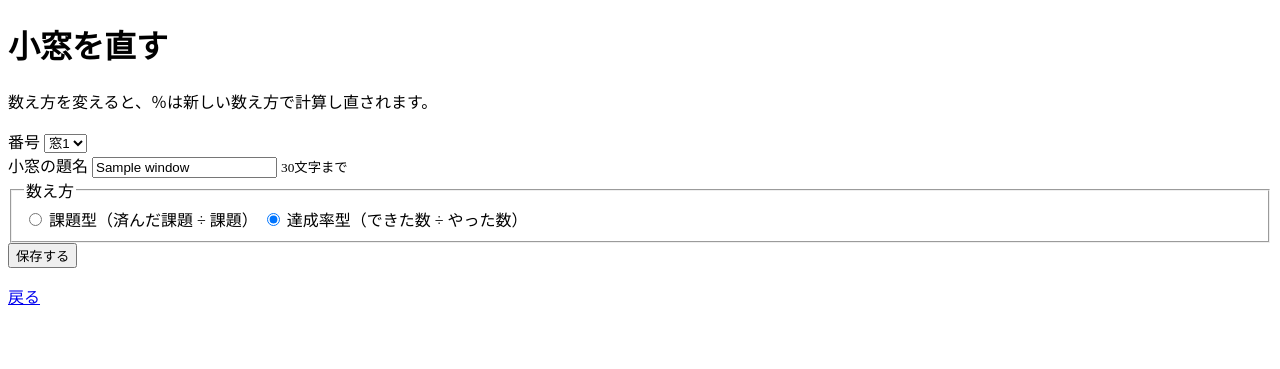
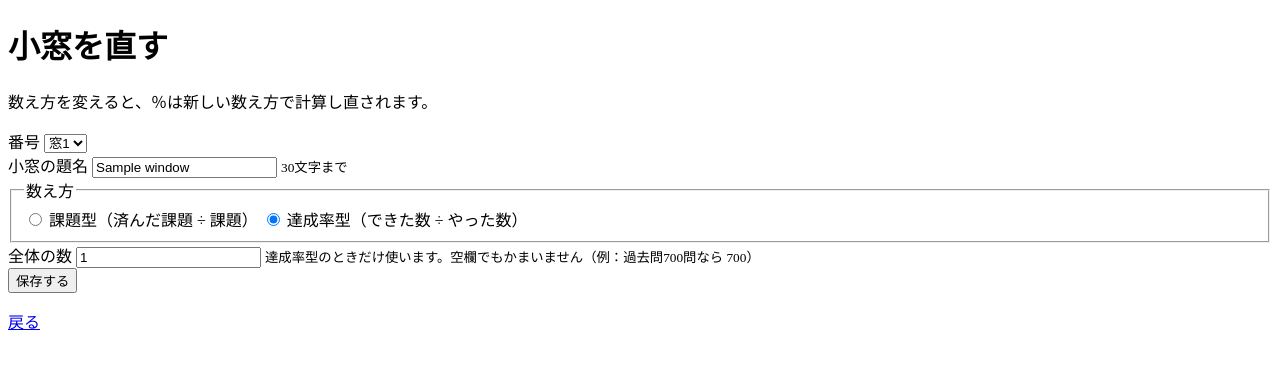
Before and after one commit to yoshiaki-ogita/moga, a Rails app: page /windows/1/edit in a window 1280 px wide. Shown: the part 32-401 px from the top of the page. Run offline with Rails 7, Linux system fonts and the light colour scheme; a user stored in the database is signed in; tables that the repository leaves empty hold one stand-in row (values such as "Sample post"); some libraries are stand-ins or nearby versions.

Commit message:
feat: 小窓の画面に回答済みと正解を並べて出す（#128）
Co-Authored-By: Claude Opus 5.5 <noreply@anthropic.com>
Claude-Session: https://claude.ai/code/session_01CXsYzmkK5C4auA9quwaQEY

```diff
--- a/app/controllers/windows_controller.rb
+++ b/app/controllers/windows_controller.rb
@@ -60,6 +60,6 @@ class WindowsController < ApplicationController
   end
 
   def window_params
-    params.require(:window).permit(:number, :title, :measure)
+    params.require(:window).permit(:number, :title, :measure, :target_count)
   end
 end
--- a/app/views/windows/_form.html.erb
+++ b/app/views/windows/_form.html.erb
@@ -29,5 +29,12 @@
     <% end %>
   </fieldset>
 
+  <%# 全体の数（#128）。達成率型のときだけ使う %>
+  <div class="form__field">
+    <%= f.label :target_count %>
+    <%= f.number_field :target_count, min: 1, step: 1, placeholder: "例：700" %>
+    <small>達成率型のときだけ使います。空欄でもかまいません（例：過去問700問なら 700）</small>
+  </div>
+
   <%= f.submit "保存する", class: "button button--primary" %>
 <% end %>
--- a/config/locales/ja.yml
+++ b/config/locales/ja.yml
@@ -22,6 +22,7 @@ ja:
         number: 番号
         title: 小窓の題名
         measure: 数え方
+        target_count: 全体の数
       plan:
         title: 課題
         done_at: 済んだ日時
```
Also changed, not shown: app/assets/stylesheets/mandala.css (+9 -0 lines), app/views/windows/show.html.erb (+8 -0 lines).
